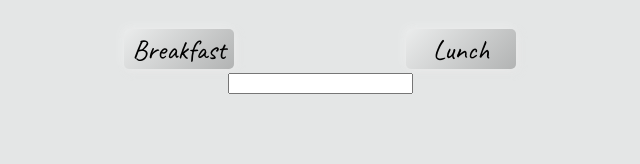
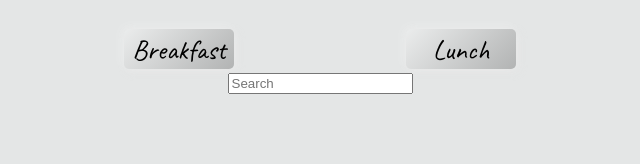
Before and after one commit to barnardwben/Filter-Project, a plain HTML site: page index.html in a window 1280 px wide. Shown: the part 1716-1880 px from the top of the page, 320-960 px from the left. Drawn offline with Linux system fonts and the light colour scheme.

Commit message:
Adding search bar

```diff
--- a/index.html
+++ b/index.html
@@ -56,7 +56,7 @@
 
 
       <div>
-        <input type="text">
+        <input type="text" placeholder="Search">
       </div>
 
       <div class="menu">
```
